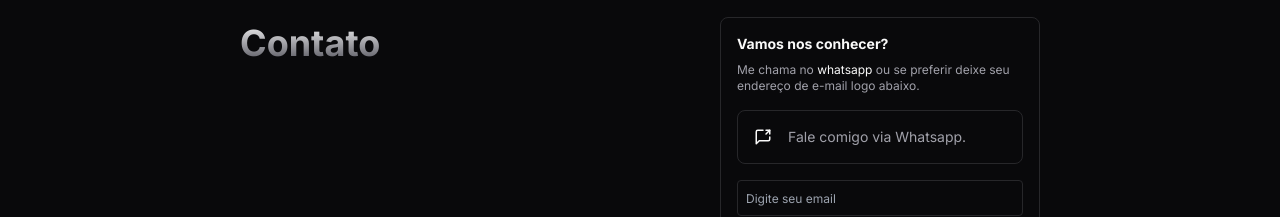
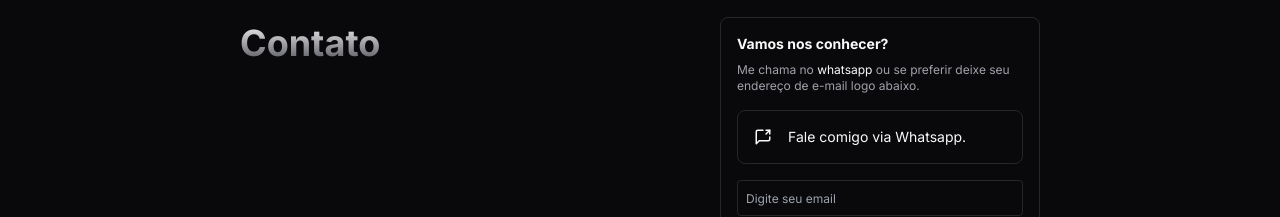
Before and after one commit to KARAUJO1003/portifolio.web.1.4.0, a Next.js app in the folder portifolio/: page / in a window 1280 px wide. Shown: the part 5280-5497 px from the top of the page. Built offline with nearby package versions, Linux system fonts and the light colour scheme.

Commit message:
Update contacts.tsx

```diff
--- a/portifolio/src/app/_components/sections/contact/contacts.tsx
+++ b/portifolio/src/app/_components/sections/contact/contacts.tsx
@@ -65,7 +65,7 @@ export const ContactsSection = () => {
               <Card.Container className="mx-4 flex gap-4 items-center p-4 hover:bg-secondary/50">
                 <MessageSquareShare size={18} />
                 <div>
-                  <DescriptionTypography className=" text-left text-muted-foreground max-w-60">
+                  <DescriptionTypography className=" text-left text-primary max-w-60">
                     Fale comigo via Whatsapp.
                   </DescriptionTypography>
                 </div>
```
